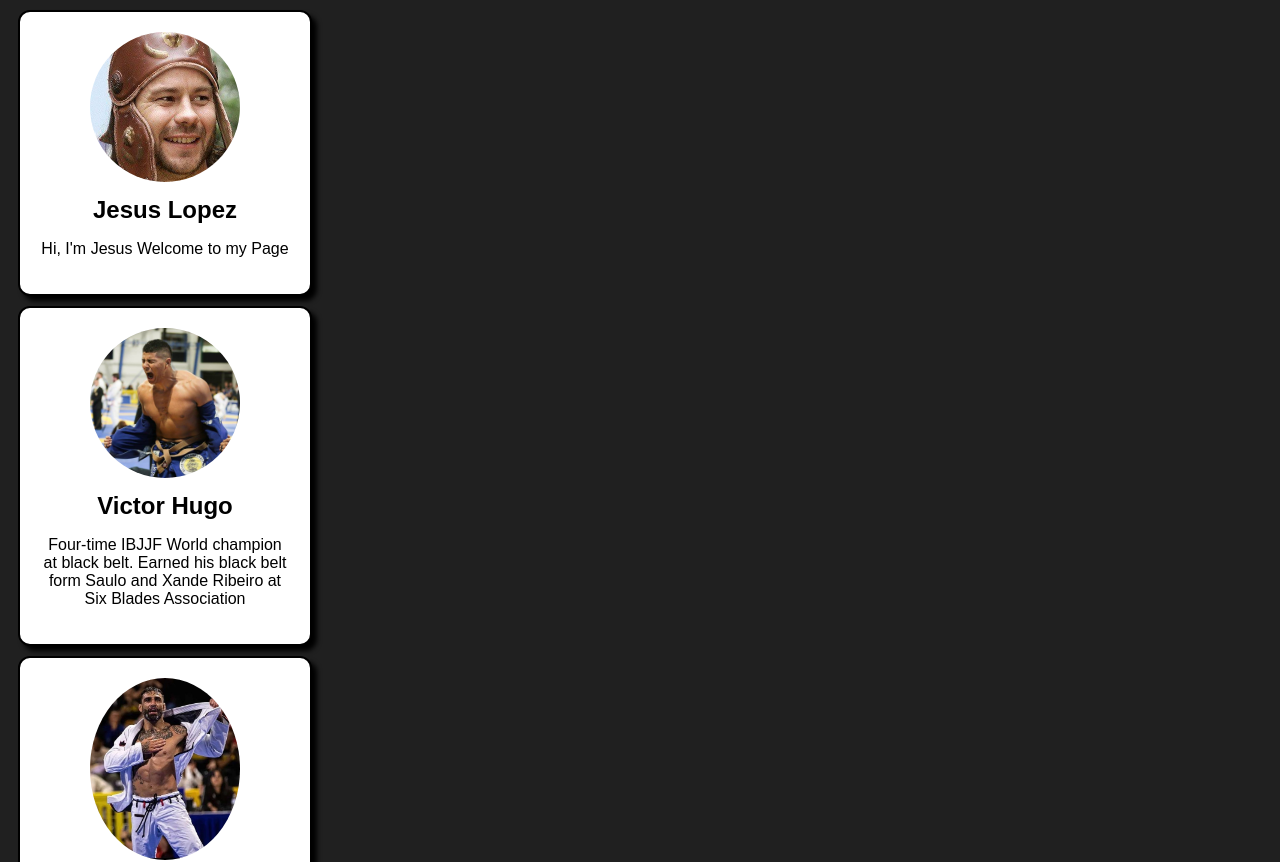
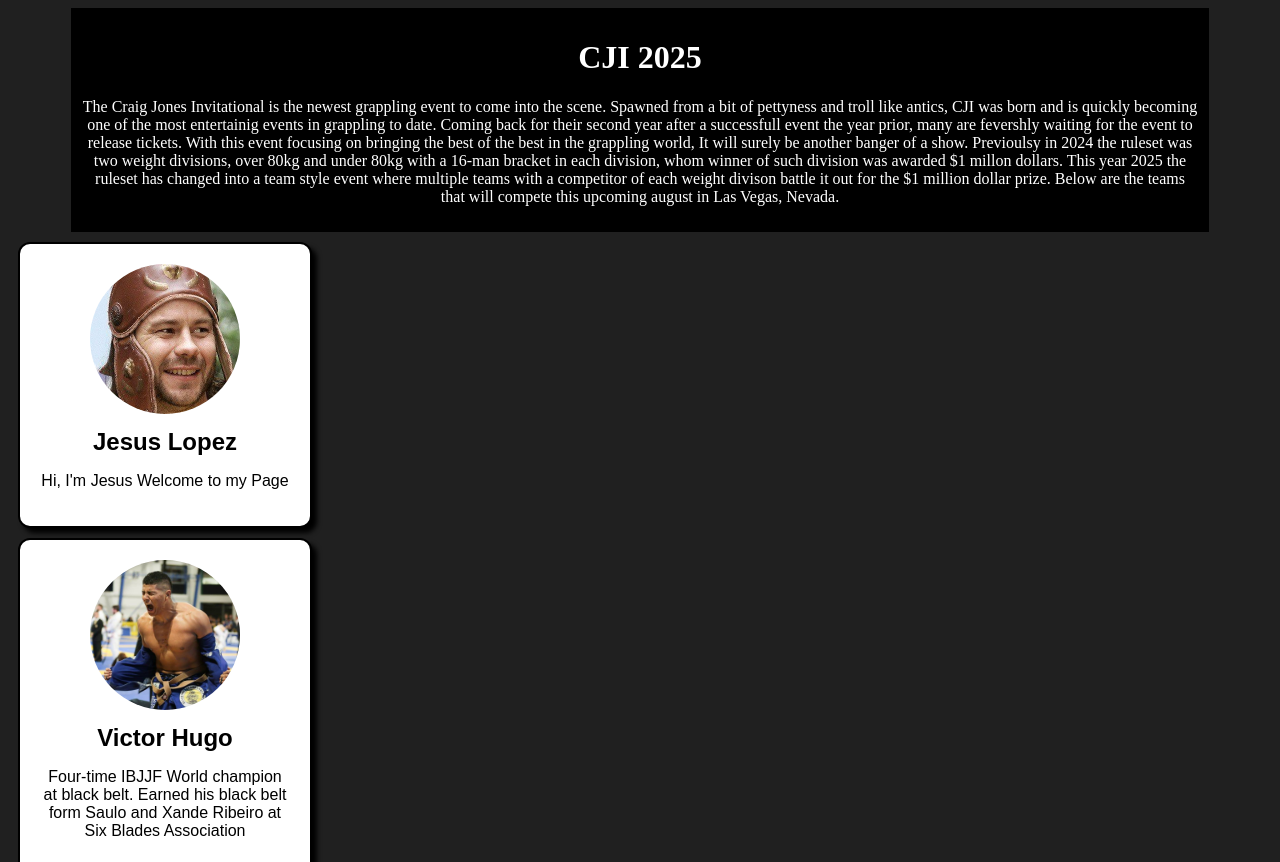
Before and after one commit to lpvil/WebPage, a React (Vite) app in the folder my-react-app/: page / in a window 1280 px wide. Shown: the top 862 px of the page. Built offline with nearby package versions, Linux system fonts and the light colour scheme.

Commit message:
<p> elmnt add/ css changes

```diff
--- a/my-react-app/src/App.jsx
+++ b/my-react-app/src/App.jsx
@@ -7,16 +7,25 @@ import giles from "./assets/giles.png"
 import me from "./assets/me.jpg"
 import Home from "./ProfileHomes.jsx"
 import NoPage from "./Pages/noPage.jsx"
-import { createBrowserRouter, RouterProvider } from "react-router-dom"
+//import { createBrowserRouter, RouterProvider } from "react-router-dom"
 
-const router = createBrowserRouter([{
+//const router = createBrowserRouter([{
 
-}]);
+//}]);
 
 function App() {
 
   return(
     <>
+    <div className="eventInfo">
+      <h1>CJI 2025</h1>
+        <p>
+          The Craig Jones Invitational is the newest grappling event to come into the scene. Spawned from a bit of pettyness and troll like antics, CJI was born and is quickly becoming one of the most entertainig events in grappling to date.
+          Coming back for their second year after a successfull event the year prior, many are fevershly waiting for the event to release tickets. With this event focusing on bringing the best of the best in the grappling world, It will surely be
+          another banger of a show. Previoulsy in 2024 the ruleset was two weight divisions, over 80kg and under 80kg with a 16-man bracket in each division, whom winner of such division was awarded $1 millon dollars. This year 2025 the ruleset has changed into a team style event
+          where multiple teams with a competitor of each weight divison battle it out for the $1 million dollar prize. Below are the teams that will compete this upcoming august in Las Vegas, Nevada.
+        </p>
+    </div>
     <Profile profilePic={me} name="Jesus Lopez" descrpt="Hi, I'm Jesus Welcome to my Page"/>
     <Profile profilePic={vic} name="Victor Hugo" descrpt="Four-time IBJJF World champion at black belt. Earned his black belt form Saulo and Xande Ribeiro at Six Blades Association" />
     <Profile profilePic={lo} name="Leandro Lo" descrpt="Eight-time IBJJF World Champion in five different weight classes. Earned black belt under Cicero Costha"/>
--- a/my-react-app/src/Profiles.jsx
+++ b/my-react-app/src/Profiles.jsx
@@ -1,4 +1,4 @@
-import { useNavigate } from "react-router-dom"
+//import { useNavigate } from "react-router-dom"
 
 function Profile(props){
 
--- a/my-react-app/src/index.css
+++ b/my-react-app/src/index.css
@@ -37,3 +37,12 @@ body{
 .profile:active{
   transform: scale(.9);
 }
+.eventInfo{
+  display: block;
+  background-color: black;
+  color: white;
+  text-align: center;
+  margin-left: 5%;
+  margin-right: 5%;
+  padding: 10px;
+}
```
